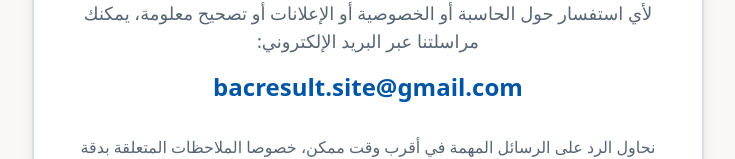
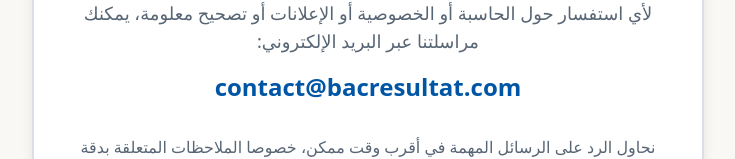
Before and after one commit to AmineR0/v0-website-analysis, a Next.js app: page /contact in a window 1280 px wide. Shown: the part 361-520 px from the top of the page, without its empty margins (272-1007 px from the left). Built offline with nearby package versions, Linux system fonts and the light colour scheme.

Commit message:
Update contact email

```diff
--- a/app/contact/page.tsx
+++ b/app/contact/page.tsx
@@ -38,11 +38,11 @@ export default function ContactPage() {
                 </p>
 
                 <a
-                  href="mailto:bacresult.site@gmail.com"
+                  href="mailto:contact@bacresultat.com"
                   className="inline-block text-2xl font-bold text-primary hover:text-primary/80 transition-colors"
                   dir="ltr"
                 >
-                  bacresult.site@gmail.com
+                  contact@bacresultat.com
                 </a>
 
                 <p className="text-muted-foreground pt-4">
```
